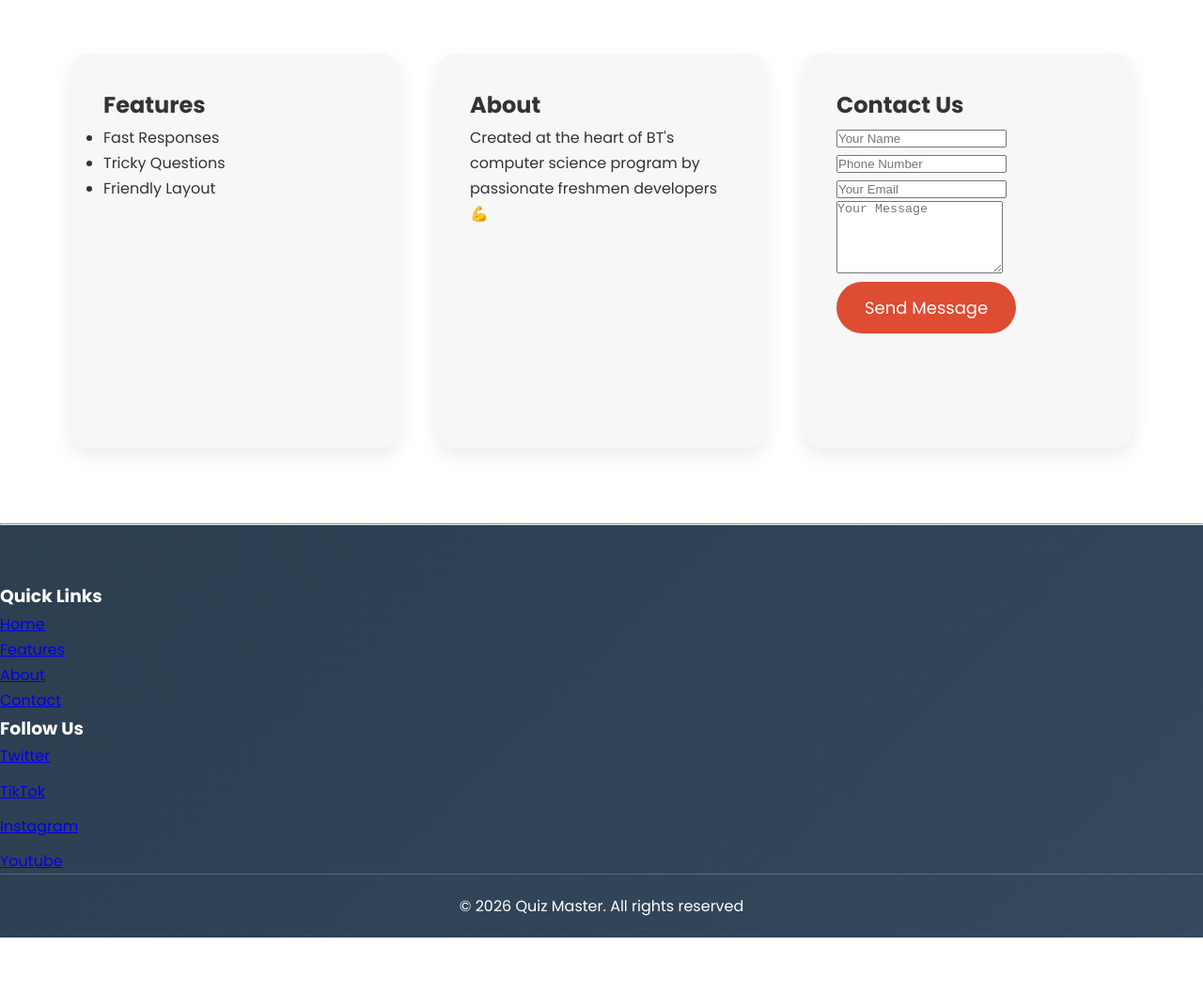
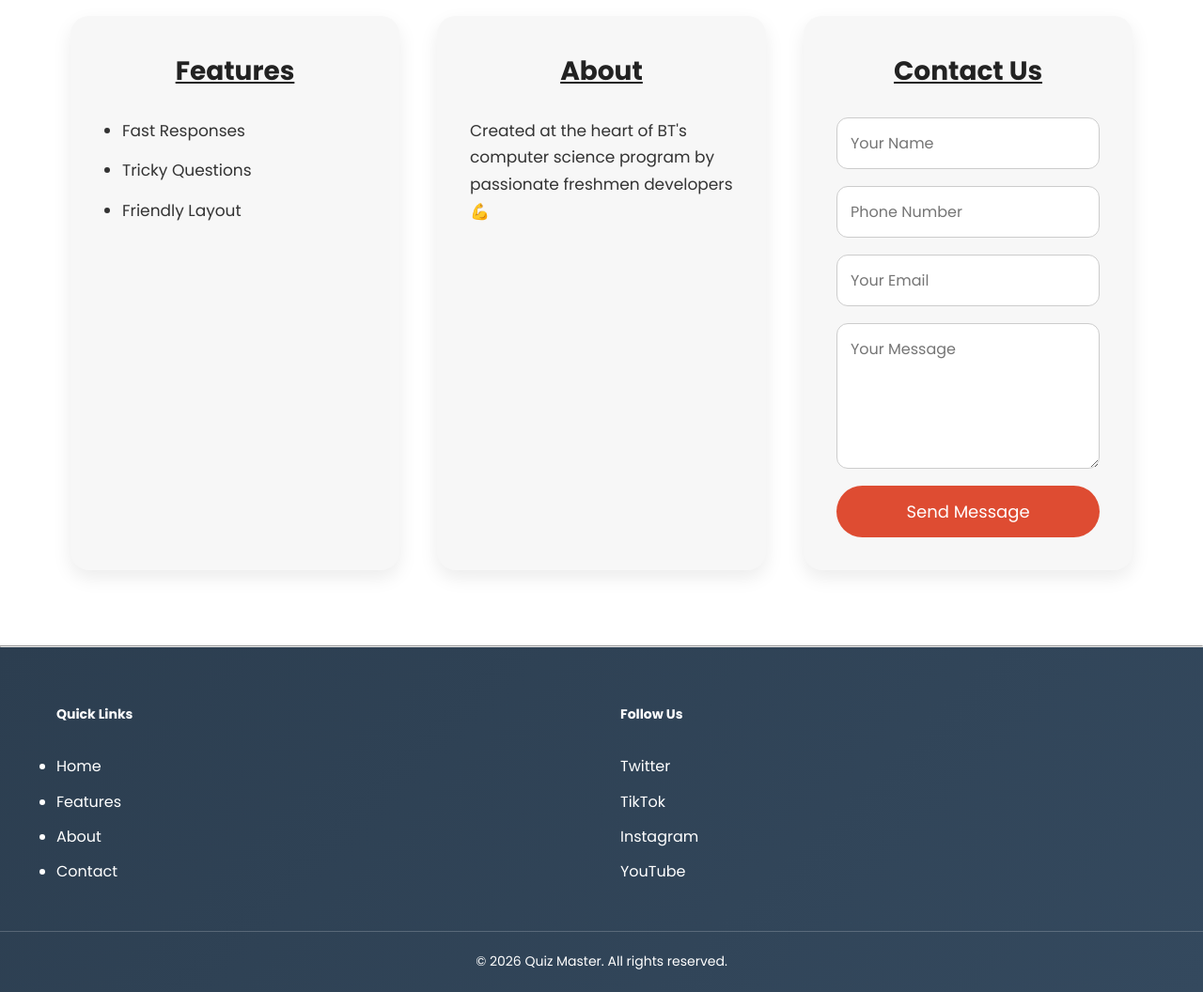
Before and after one commit to abemek29-67/Quiz-Master, a plain HTML site: page features.html in a window 1280 px wide. Shown: the part 282-1338 px from the top of the page at 94% size. Before the commit the page ends 1280 px from the top, so only its background shows below. Drawn offline with Linux system fonts and the light colour scheme.

Commit message:
fixed a major portion of html structure and got a lot of css finished

```diff
--- a/features.html
+++ b/features.html
@@ -14,7 +14,7 @@
 <body>
     <!-- Header Section-->
     <header class="header">
-        <div class=" header header-container">
+        <div class="container header-container">
             <div class="logo">Quiz Master ⭐</div>
             <nav class="nav">
                 <a href="index.html">Home</a>
@@ -95,32 +95,70 @@
     <!-- Quick Links and Footer -->
     <hr>
     <footer class="footer">
-        <!-- first column -->
-        <div class="footer-content">
+
+        <div class="container footer-container">
             <div class="footer-section">
-                <h3>Quick Links</h3>
+
+                <h3 class="footer-title">
+                    Quick Links
+                </h3>
+
                 <ul class="footer-links">
-                    <li><a href="index.html">Home</a></li>
-                    <li><a href="features.html">Features</a></li>
-                    <li><a href="features.html">About</a></li>
-                    <li><a href="features.html">Contact</a></li>
+
+                    <li>
+                        <a class="footer-link" href="index.html">Home</a>
+                    </li>
+
+                    <li>
+                        <a class="footer-link" href="features.html">Features</a>
+                    </li>
+
+                    <li>
+                        <a class="footer-link" href="about.html">About</a>
+                    </li>
+
+                    <li>
+                        <a class="footer-link" href="contact.html">Contact</a>
+                    </li>
+
                 </ul>
             </div>
-            <!-- second column -->
+
+            <!-- Social Links -->
             <div class="footer-section">
-                <h3>Follow Us</h3>
+
+                <h3 class="footer-title">
+                    Follow Us
+                </h3>
+
                 <div class="social-links">
-                    <a href="https://x.com/" target="_blank">Twitter</a>
-                    <a href="https://www.tiktok.com/" target="_blank">TikTok</a>
-                    <a href="https://www.instagram.com/" target="_blank">Instagram</a>
-                    <a href="https://www.youtube.com/" target="_blank">Youtube</a>
+
+                    <a class="social-link" href="https://x.com/" target="_blank">
+                        Twitter
+                    </a>
+
+                    <a class="social-link" href="https://www.tiktok.com/" target="_blank">
+                        TikTok
+                    </a>
+
+                    <a class="social-link" href="https://www.instagram.com/" target="_blank">
+                        Instagram
+                    </a>
+
+                    <a class="social-link" href="https://www.youtube.com/" target="_blank">
+                        YouTube
+                    </a>
+
                 </div>
             </div>
+        </div>
 
-            <!-- Copy Right -->
-            <div class="footer-bottom">
-                <p>&copy; 2026 Quiz Master. All rights reserved</p>
-            </div>
+        <!-- Bottom Footer -->
+        <div class="footer-bottom">
+
+            <p class="footer-copy">
+                &copy; 2026 Quiz Master. All rights reserved.
+            </p>
 
         </div>
     </footer>
--- a/style.css
+++ b/style.css
@@ -1,5 +1,3 @@
-/* index.html */
-
 * {
     box-sizing: border-box;
     margin: 0;
@@ -198,13 +196,12 @@
     font-size: 14px;
 }
 
-/* Features.html */
-
 .features-section{
     padding: 80px 0;
 }
 
 .section-title{
+    text-decoration: underline;
     text-align: center;
     font-size: 42px;
     margin-bottom: 60px;
@@ -233,3 +230,62 @@
     transform: translateY(-8px);
     box-shadow: 0 12px 28px rgba(0, 0, 0, 0.12)
 }
+
+.card-title{
+    text-decoration: underline;
+    text-align: center;
+    font-size: 28px;
+    margin-bottom: 25px;
+    color: #222;
+}
+
+.card-list{
+    padding-left: 20px;
+}
+
+.card-list li{
+    margin-bottom: 14px;
+    font-size: 17px;
+}
+
+.card-text{
+    font-size: 17px;
+}
+
+.contact-form{
+    display: flex;
+    flex-direction: column;
+    gap: 18px;
+}
+
+.contact-form input,
+.contact-form textarea{
+    padding: 14px;
+    border: 1px solid #ccc;
+    border-radius: 12px;
+    font-family: inherit;
+    font-size: 16px;
+}
+
+.contact-form input:focus,
+.contact-form textarea:focus{
+    outline: none;
+    border-color: #d92607d0
+}
+
+.quiz-description {
+    text-align: center;
+    max-width: 800px;
+    margin: 0 auto 60px auto;
+    font-size: 18px;
+}
+
+.quiz-btn-container {
+    display: flex;
+    justify-content: center;
+    margin-top: 50px;
+}
+
+.card-text{
+    align-items: center;
+}
```
Also changed, not shown: quiz.html (+46 -34 lines), Index.html (line endings or trailing spaces).
